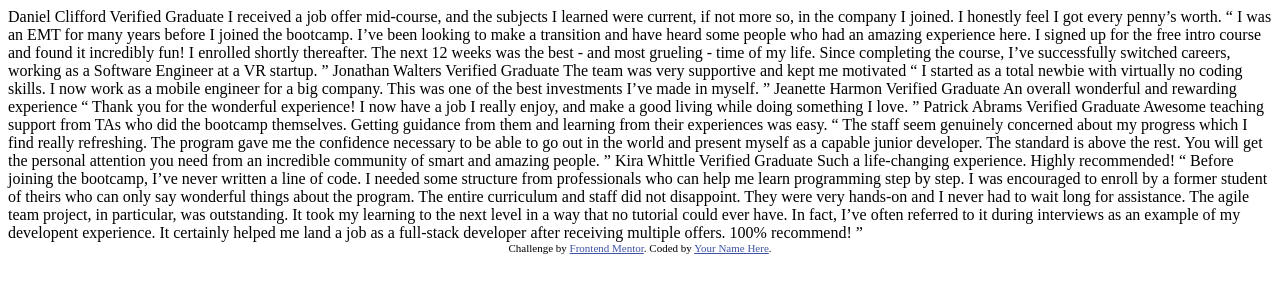
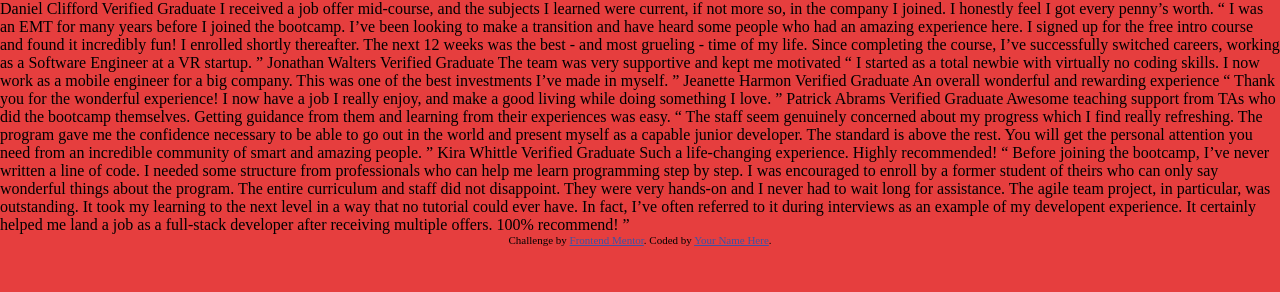
Before and after one commit to Msgl/testimonials-grid-section-main, a website: page index.html in a window 1280 px wide. Drawn offline with Linux system fonts and the light colour scheme.

Commit message:
DevDependencies and script

```diff
--- a/index.html
+++ b/index.html
@@ -5,6 +5,7 @@
   <meta name="viewport" content="width=device-width, initial-scale=1.0"> <!-- displays site properly based on user's device -->
 
   <link rel="icon" type="image/png" sizes="32x32" href="./images/favicon-32x32.png">
+  <link rel="stylesheet" href="/css/styles.css">
 
   <title>Frontend Mentor | [Challenge Name Here]</title>
 
--- /dev/null
+++ b/scss/styles.scss
@@ -0,0 +1,8 @@
+* {
+    margin: 0;
+    padding:0;
+}
+
+body {
+    background-color: rgb(230, 62, 62);
+}
```
Also changed, not shown: package.json (+7 -3 lines), css/styles.css (added), 1 other file.
